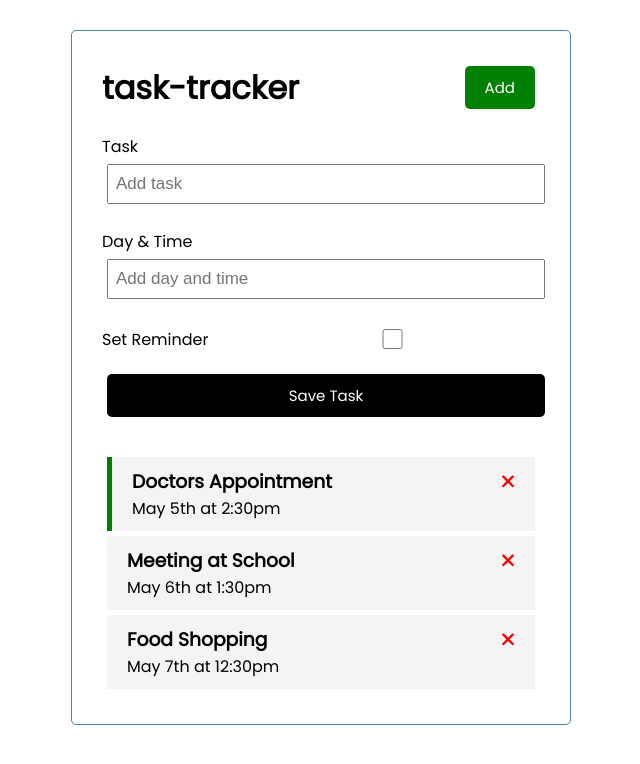
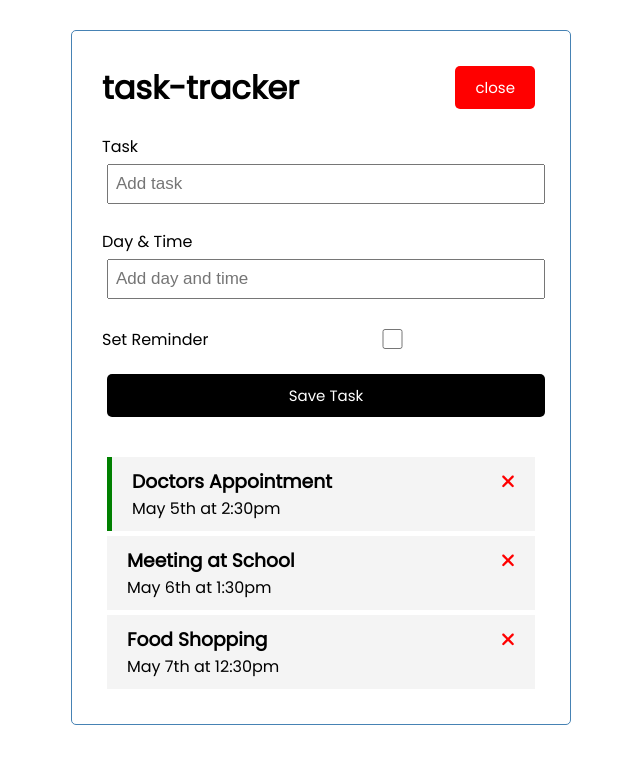
Before and after one commit to otienochris/task-tracker, an Angular app: page / in a window 1280 px wide. Both pictures are taken after a click on the button "Add". Shown: the top 764 px of the page, without its empty margins (319-959 px from the left). Built offline with nearby package versions, Linux system fonts and the light colour scheme; data requests are answered from the project's data file.

Commit message:
using subscriptions to observers to share info across components

```diff
--- a/src/app/components/add-task/add-task.component.html
+++ b/src/app/components/add-task/add-task.component.html
@@ -1,4 +1,4 @@
-<form class="add-form" (ngSubmit)="onSubmit()">
+<form *ngIf="showAddTask" class="add-form" (ngSubmit)="onSubmit()">
   <div class="form-control">
     <label for="text">Task</label>
     <input [(ngModel)]="text" type="text" name="text" id="text" placeholder="Add task"/>
--- a/src/app/components/add-task/add-task.component.ts
+++ b/src/app/components/add-task/add-task.component.ts
@@ -1,5 +1,7 @@
 import { Component, Output, EventEmitter } from '@angular/core';
 import {Task} from "../../interfaces/Task";
+import {UiService} from "../../services/ui.service";
+import {Subscription} from "rxjs";
 
 @Component({
   selector: 'app-add-task',
@@ -12,6 +14,13 @@
   day: string = '';
   reminder: boolean = false;
 
+  showAddTask?: boolean;
+  subscription?: Subscription;
+
+
+  constructor(private uiService: UiService) {
+    this.subscription = this.uiService.onToggle().subscribe(value => this.showAddTask = value);
+  }
   @Output() onAddTask: EventEmitter<Task> = new EventEmitter<Task>();
 
   onSubmit() {
--- a/src/app/components/header/header.component.html
+++ b/src/app/components/header/header.component.html
@@ -1,4 +1,8 @@
 <header>
   <h1>{{title}}</h1>
-  <app-button color="green" text="Add" (btnClick)="toggleAddTask()"></app-button>
+  <app-button
+    color="{{ showAddTask ? 'red' : 'green'}}"
+    text="{{showAddTask ? 'close' : 'Add'}}"
+    (btnClick)="toggleAddTask()"
+  ></app-button>
 </header>
--- a/src/app/components/header/header.component.ts
+++ b/src/app/components/header/header.component.ts
@@ -1,4 +1,6 @@
 import { Component } from '@angular/core';
+import {UiService} from "../../services/ui.service";
+import {Subscription} from "rxjs";
 
 @Component({
   selector: 'app-header',
@@ -7,8 +9,12 @@
 })
 export class HeaderComponent {
   title = 'task-tracker';
-
+  showAddTask ?: boolean;
+  subscription ?: Subscription;
+  constructor(private uiService: UiService) {
+    this.subscription = this.uiService.onToggle().subscribe(value => this.showAddTask = value);
+  }
   toggleAddTask() {
-    console.log("toggle")
+    this.uiService.toggleAddTask();
   }
 }
--- /dev/null
+++ b/src/app/services/ui.service.ts
@@ -0,0 +1,21 @@
+import { Injectable } from '@angular/core';
+import {Observable, Subject} from "rxjs";
+
+@Injectable({
+  providedIn: 'root'
+})
+export class UiService {
+
+  private showAddTask: boolean = false;
+  private subject = new Subject<any>()
+  constructor() { }
+
+  toggleAddTask(): void {
+    this.showAddTask = !this.showAddTask;
+    this.subject.next(this.showAddTask);
+  }
+
+  onToggle(): Observable<any> {
+    return this.subject.asObservable();
+  }
+}
```
Also changed, not shown: 1 other file (tests, documents, lock files or other folders).
